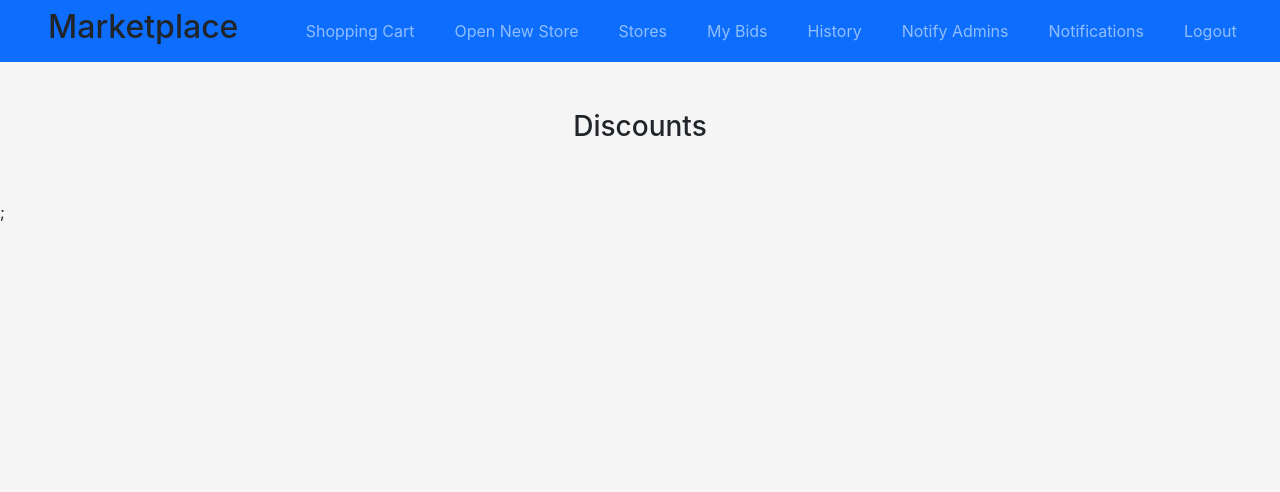
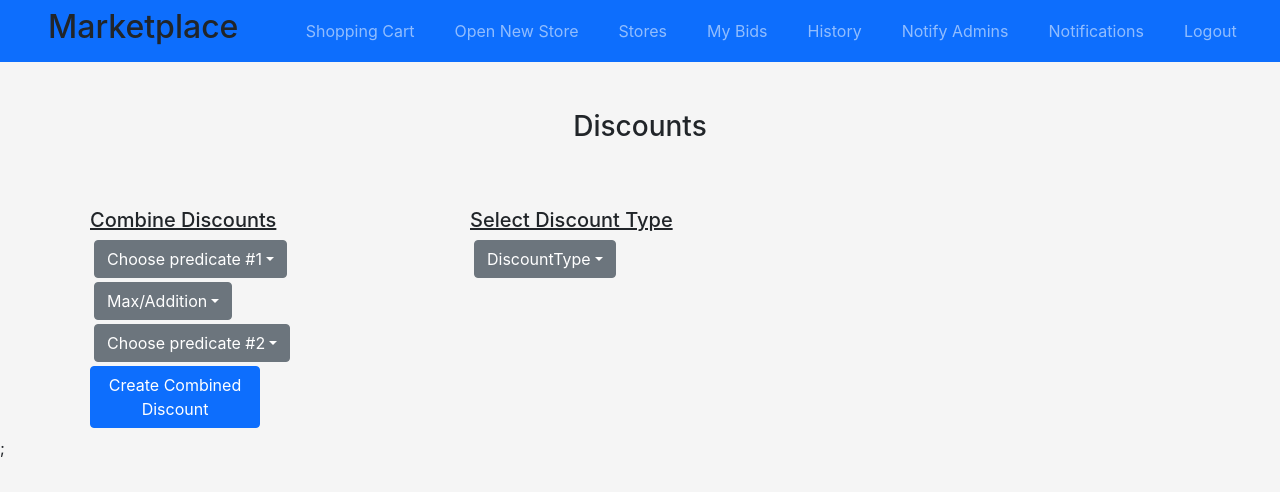
Before and after one commit to danielpiro/Workshop-16b, a Next.js app in the folder GUI/: page /discounts in a window 1280 px wide. Shown: the top 492 px of the page. Built offline with nearby package versions, Linux system fonts and the light colour scheme.

Commit message:
Create discounts page

```diff
--- a/GUI/pages/discounts.js
+++ b/GUI/pages/discounts.js
@@ -3,13 +3,18 @@ import { useState } from "react";
 
 const Discounts = () => {
   const [discountType, setDiscountType] = useState("DiscountType");
-  const [combinationType, setCombinationType] = useState("And/Or/Xor");
+  const discountTypes = ["Type A", "Type B"];
+  const [combinationType, setCombinationType] = useState("Max/Addition");
+  const combinationTypes = ["Max", "Addition"];
+  const [allowForbidOption, setAllowForbidOptions] = useState("Allow/Forbid");
+  const [discounts, setDiscounts] = useState(["Create new discount", "Discount A", "Discount B"]);
+  const allowForbidOptions = ["Allow", "Forbid"];
   const [preds, setPreds] = useState({
     pred1: "Choose predicate #1",
     pred2: "Choose predicate #2",
   });
-  const [predsFeatures1, setPredsFeature1] = useState({
-    allowORforbid: "Allow/Forbid",
+  const [predFeatures1, setPredFeatures1] = useState({
+    allowORforbid: allowForbidOption,
     minPrice: "",
     maxPrice: "",
     minQunatity: "",
@@ -23,8 +28,8 @@ const Discounts = () => {
     specificUser: "",
     age: "",
   });
-  const [predsFeatures2, setPredsFeature2] = useState({
-    allowORforbid: "Allow/Forbid",
+  const [predFeatures2, setPredFeatures2] = useState({
+    allowORforbid: allowForbidOption,
     minPrice: "",
     maxPrice: "",
     minQunatity: "",
@@ -38,31 +43,21 @@ const Discounts = () => {
     age: "",
   });
 
-  const onUpdateDiscount = (e) => {
+  const onCreateCombinedDiscount = (e) => {
     e.preventDefault();
-    console.log(discountType);
   };
 
-  const onCreatePredicate1 = (e) => {
+  const onCreateDiscount1 = (e) => {
     e.preventDefault();
-    console.log("creating new predicate");
   };
 
-  const onCreatePredicate2 = (e) => {
+  const onCreateDiscount2 = (e) => {
     e.preventDefault();
-    console.log("creating new predicate");
   };
-
-  //TODO: Make sure we got storeID in advance...
-  //TDOO: Check that al the permissions in the system are written
 
   // useEffect(() => {
   //   const fetchApi = async () => {
-  //     const response = await axios.get("https://fakestoreapi.com/products");
-  //     setIsLoading(!isLoading);
-  //     setProducts(response.data);
-  //     //TODO: Add logic to check if the user has any permission!
-  //     //setUserPermission("Admin/StoreOwner/StoreManager");
+
   //   };
   //   fetchApi();
   // }, []);
@@ -73,6 +68,127 @@ const Discounts = () => {
       <div className="text-center my-5">
         <h3>Discounts</h3>
       </div>
+
+      <div className="container">
+        <div className="row">
+          <div className="col m-2">
+            <h5><u>Combine Discounts</u></h5>
+            <div className="dropdown m-1">
+              <button className="btn btn-secondary dropdown-toggle" type="button"
+                id="dropdownMenuButton1" data-bs-toggle="dropdown" aria-expanded="false">
+                  {preds.pred1}
+              </button>
+              <ul className="dropdown-menu" aria-labelledby="dropdownMenuButton1">
+                {discounts.map((dis) => {
+                  return (
+                    <li>
+                      <a className="dropdown-item"
+                        onClick={() =>
+                          setPreds((prevState) => ({
+                            ...prevState,
+                            pred1: dis,
+                          }))
+                        }
+                      >
+                        {dis}
+                      </a>
+                    </li>
+                  )
+                })}
+              </ul>
+            </div>
+            <div className="dropdown m-1">
+              <button className="btn btn-secondary dropdown-toggle" type="button"
+                id="dropdownMenuButton1" data-bs-toggle="dropdown" aria-expanded="false">
+                  {combinationType}
+              </button>
+              <ul className="dropdown-menu" aria-labelledby="dropdownMenuButton1">
+                {combinationTypes.map((comType) => {
+                  return (
+                    <li>
+                      <a className="dropdown-item" onClick={() => setCombinationType(comType)}>
+                        {comType}
+                      </a>
+                    </li>
+                  )
+                })}
+              </ul>
+            </div>
+            <div className="dropdown m-1">
+              <button className="btn btn-secondary dropdown-toggle" type="button"
+                id="dropdownMenuButton1" data-bs-toggle="dropdown" aria-expanded="false">
+                  {preds.pred2}
+              </button>
+              <ul className="dropdown-menu" aria-labelledby="dropdownMenuButton1">
+                {discounts.map((dis) => {
+                  return (
+                    <li>
+                      <a className="dropdown-item"
+                        onClick={() =>
+                          setPreds((prevState) => ({
+                            ...prevState,
+                            pred2: dis,
+                          }))
+                        }
+                      >
+                        {dis}
+                      </a>
+                    </li>
+                  )
+                })}
+              </ul>
+            </div>
+
+            <button className="btn btn-primary mr-lg-3" style={{ width: "50%" }}
+            onClick={onCreateCombinedDiscount}>
+              Create Combined Discount
+            </button>
+          </div>
+
+          <div className="col m-2">
+            <h5><u>Select Discount Type</u></h5>
+            <div className="dropdown m-1">
+              <button className="btn btn-secondary dropdown-toggle" type="button"
+                id="dropdownMenuButton1" data-bs-toggle="dropdown" aria-expanded="false">
+                  {discountType}
+              </button>
+              <ul className="dropdown-menu" aria-labelledby="dropdownMenuButton1">
+                {discountTypes.map((disType) => {
+                  return (
+                    <li>
+                      <a className="dropdown-item" onClick={() => setDiscountType(disType)}>{disType}</a>
+                    </li>
+                  )
+                })}
+              </ul>
+            </div>
+          </div>
+
+          <div className="col m-2">
+            <div className="row" hidden={preds.pred1 !== "Create new discount"}>
+              <h5><u>Create a single discount #1</u></h5>
+              <br/>
+              <h2>To be continued...</h2>
+              <br/>
+              <button className="btn btn-primary mr-lg-3 m-2" style={{ width: "50%" }}
+              onClick={onCreateDiscount1}>
+                Create Discount #1
+              </button>
+            </div>
+
+            <div className="row" hidden={preds.pred2 !== "Create new discount"}>
+              <h5><u>Create a single discount #2</u></h5>
+              <br/>
+              <h2>To be continued...</h2>
+              <br/>
+              <button className="btn btn-primary mr-lg-3 m-2" style={{ width: "50%" }}
+              onClick={onCreateDiscount1}>
+                Create Discount #2
+              </button>
+            </div>
+          </div>
+        </div>
+      </div>
     </>
   );
 };
```
Also changed, not shown: GUI/pages/change-policy.js (+4 -4 lines).
